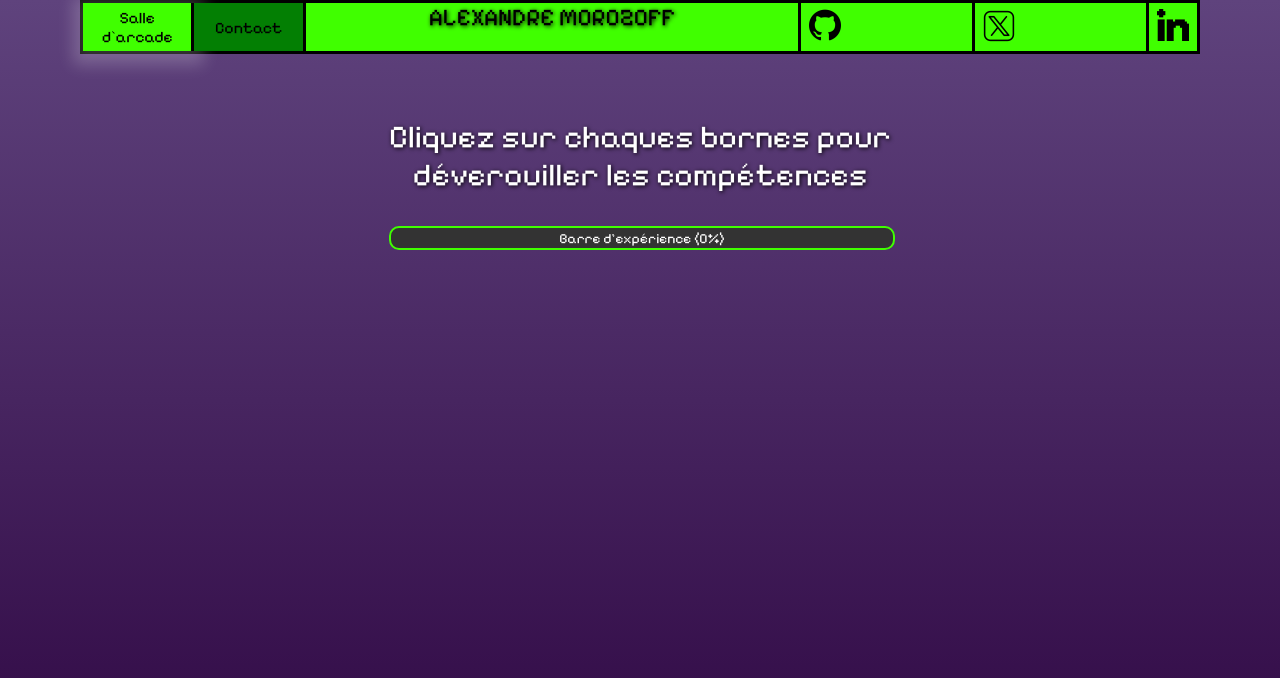
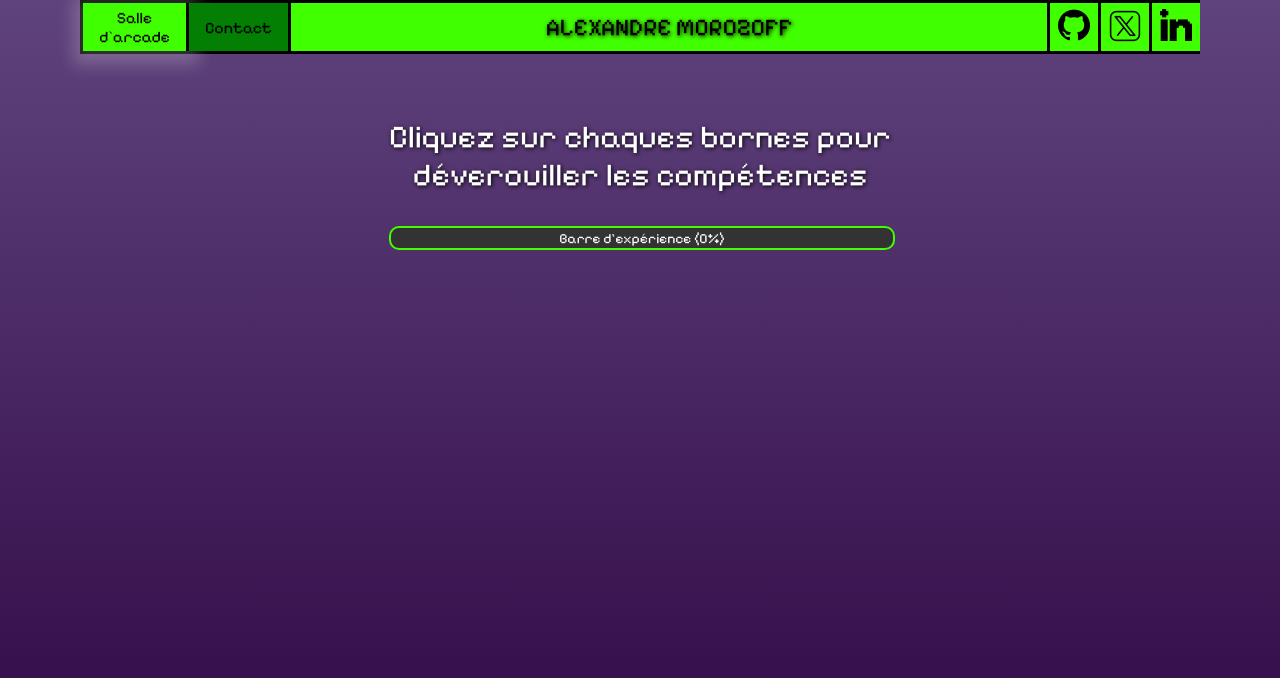
Before and after one commit to Milkliz0rd/Portfolio, a React (Vite) app in the folder my-portfolio/: page /arcade in a window 1280 px wide. Shown: the top 678 px of the page. Built offline with nearby package versions, Linux system fonts and the light colour scheme.

Commit message:
responsive on the nav bar in progress

```diff
--- a/my-portfolio/src/Components/Navigation/Navigation.jsx
+++ b/my-portfolio/src/Components/Navigation/Navigation.jsx
@@ -1,28 +1,32 @@
 import { NavLink } from 'react-router-dom'
 import Menu from '../../Assets/icon/menu.svg'
+import { useState } from 'react'
 const Navigation = () => {
+  const [isOpen, setIsOpen] = useState(false)
   return (
     <div className="nav-banner">
+      <div className="nav-banner__burger" onClick={() => setIsOpen(!isOpen)}>
+        <img className="nav-banner__burger--logo" src={Menu} alt="logo menu" />
+      </div>
       <section className="nav-banner__menu-section">
-        <div className="nav-banner__burger">
-          <img
-            className="nav-banner__burger--logo"
-            src={Menu}
-            alt="logo menu"
-          />
-        </div>
-        <NavLink to={'/arcade'} className={'nav-banner__link'}>
+        <NavLink
+          to={'/arcade'}
+          className={`nav-banner__link ${isOpen ? 'active' : ''}`}
+        >
           Salle <br /> d`arcade
         </NavLink>
-        <NavLink to={'/About'} className={'nav-banner__link'}>
+        <NavLink
+          to={'/About'}
+          className={`nav-banner__link ${isOpen ? 'active' : ''}`}
+        >
           Contact
         </NavLink>
       </section>
 
-      <li>
-        <div className="nav-banner__title">ALEXANDRE MOROZOFF</div>
-      </li>
-      <li className="nav-banner__logo">
+      <div className="nav-banner__title">
+        <div className="nav-banner__title--titre">ALEXANDRE MOROZOFF</div>
+      </div>
+      <div className="nav-banner__logo">
         <a
           className="nav-banner__logo--link"
           href="https://github.com/Milkliz0rd"
@@ -36,8 +40,6 @@ const Navigation = () => {
             width={32}
           />
         </a>
-      </li>
-      <li className="nav-banner__logo">
         <a
           href="https://x.com/Milkliz0rd"
           className="nav-banner__logo--link"
@@ -51,8 +53,6 @@ const Navigation = () => {
             width={32}
           />
         </a>
-      </li>
-      <li className="nav-banner__logo">
         <a
           href="https://linkedin.com/in/alexandre-morozoff-4b1386337"
           target="_blank"
@@ -65,7 +65,7 @@ const Navigation = () => {
             width={32}
           />
         </a>
-      </li>
+      </div>
     </div>
   )
 }
--- a/my-portfolio/src/Styles/Components/Navigation/Navigation.scss
+++ b/my-portfolio/src/Styles/Components/Navigation/Navigation.scss
@@ -13,6 +13,7 @@
   margin-top: 0;
   list-style: none;
   border: solid Colors.$black;
+  border-right: 0;
   background-color: Colors.$toxic-green;
   max-width: 100vw;
   &__menu-section {
@@ -23,6 +24,7 @@
   &__link {
     border-right: solid Colors.$black;
     width: 100%;
+    padding: 0 1em;
     text-align: center;
     align-content: center;
     text-decoration: none;
@@ -30,6 +32,16 @@
     color: Colors.$black;
     @include Main.responsive-laptop {
       display: none;
+      position: absolute;
+      top: 60px;
+      left: 0;
+      flex-direction: column;
+      align-items: flex-end;
+      background-color: #333;
+      width: 30%;
+      .active {
+        display: flex;
+      }
     }
   }
   &__burger {
@@ -52,13 +64,18 @@
   }
   &__title {
     display: flex;
+    justify-content: center;
     align-items: center;
-    justify-content: center;
-    color: Colors.$black;
-    font-size: 1.5em;
-    @include Main.text-shadow;
-    @include Main.responsive-laptop {
-      padding: 0 5em;
+    border-right: solid Colors.$black;
+    width: 100%;
+    &--titre {
+      font-size: 1.5em;
+      text-align: center;
+      color: Colors.$black;
+      @include Main.text-shadow;
+      @include Main.responsive-phone {
+        font-size: 1em;
+      }
     }
   }
   &__logo {
@@ -67,9 +84,10 @@
     align-items: center;
     justify-content: center;
     background-color: Colors.$toxic-green;
-    border: solid Colors.$black;
-    border-right: 0;
-    border-top: 0;
+
+    &--link {
+      border-right: solid Colors.$black;
+    }
     &--link-git {
       @include logo;
     }
--- a/my-portfolio/src/Styles/Components/Welcome/Welcome.scss
+++ b/my-portfolio/src/Styles/Components/Welcome/Welcome.scss
@@ -38,13 +38,13 @@
   padding: 0 10%;
 
   &__title {
-    font-size: 6em;
+    font-size: 4.5em;
     line-height: 0em;
     @include Main.responsive-laptop {
-      font-size: 4.5em;
+      font-size: 2.5em;
     }
     @include Main.responsive-phone {
-      font-size: 2em;
+      font-size: 1.5em;
     }
   }
   &__subtitle {
@@ -52,7 +52,7 @@
     line-height: 0em;
     font-weight: 300;
     @include Main.responsive-laptop {
-      font-size: 2.5em;
+      font-size: 1.5em;
     }
     @include Main.responsive-phone {
       font-size: 1em;
@@ -65,7 +65,7 @@
     @include Main.text-box-shadow;
     width: 100%;
     border-radius: 1em;
-    margin: 3em;
+    margin-top: 1.5em;
     @include Main.responsive-laptop {
       overflow: scroll;
       overflow-x: hidden;
@@ -85,7 +85,7 @@
     }
   }
   &__btn {
-    margin: 0;
+    margin-top: 1.5em;
     text-decoration: none;
     color: black;
     @include Main.responsive-phone {
--- a/my-portfolio/src/Styles/Main.scss
+++ b/my-portfolio/src/Styles/Main.scss
@@ -36,13 +36,13 @@
 /* Responsive */
 
 @mixin responsive-laptop {
-  @media (max-width: 1024px) {
+  @media (max-width: 930px) {
     @content;
   }
 }
 
 @mixin responsive-phone {
-  @media (max-width: 930px) {
+  @media (max-width: 500px) {
     @content;
   }
 }
```
